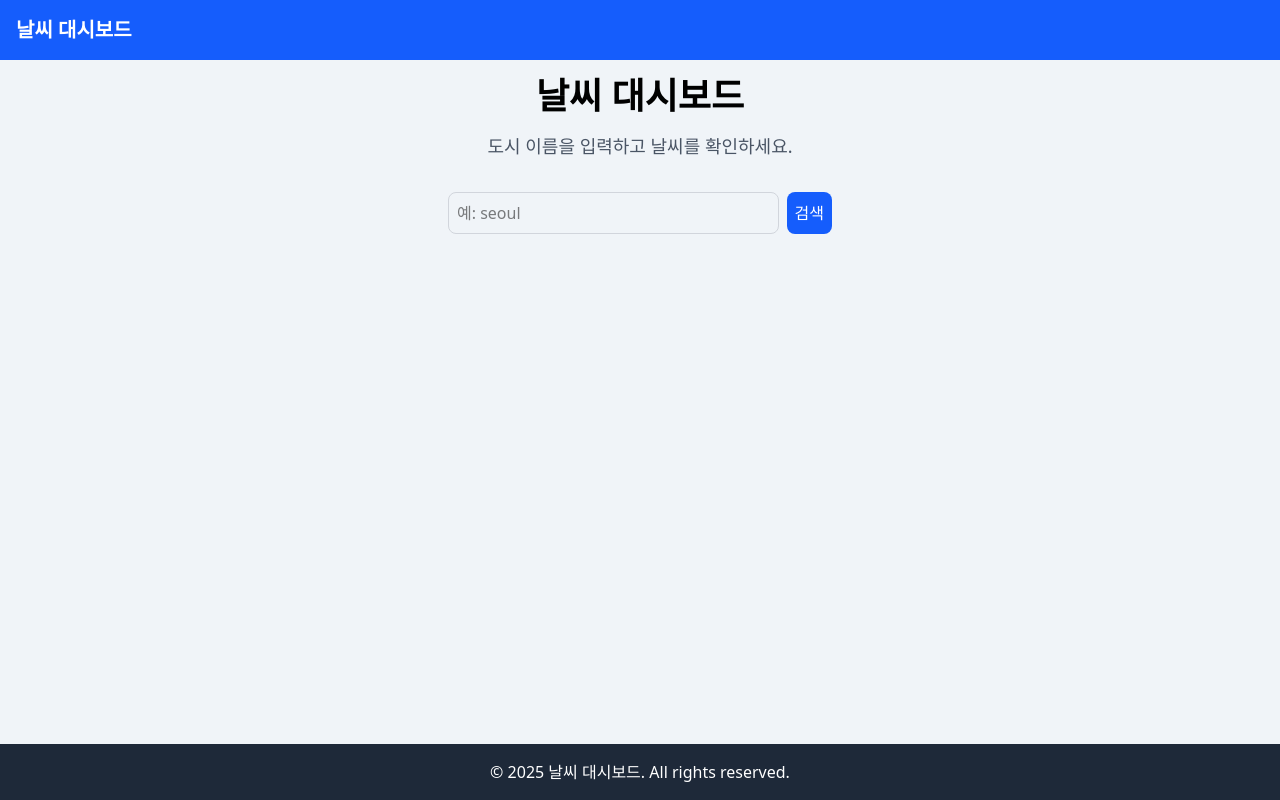
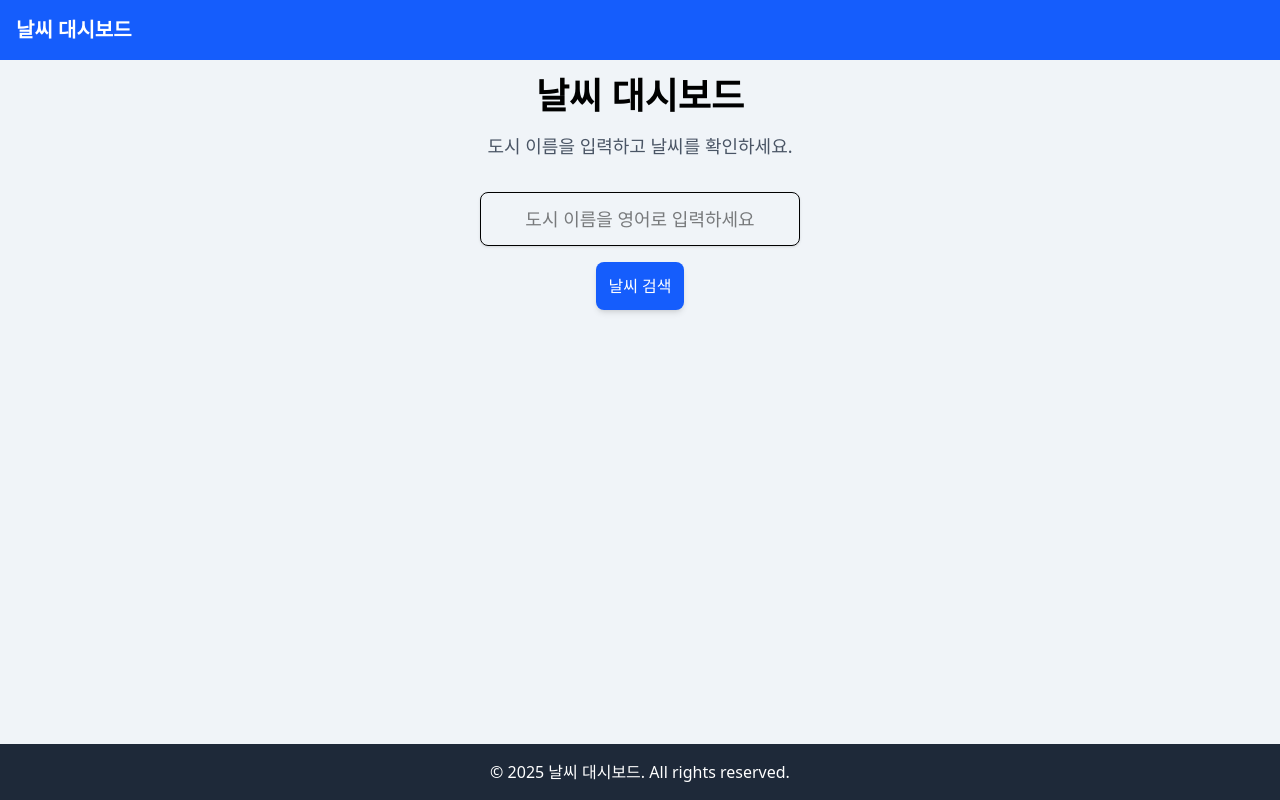
Before and after one commit to J-Plum/next-weather-dashboard, a Next.js app: page / in a window 1280 px wide. Built offline with nearby package versions, Linux system fonts and the light colour scheme.

Commit message:
refactor : Home 화면 리팩토링

```diff
--- a/app/page.js
+++ b/app/page.js
@@ -2,6 +2,7 @@
 
 import { useState } from "react";
 import { useRouter } from "next/navigation";
+import WeatherSearch from "@/components/WeatherSearch";
 
 export default function HomePage() {
   const [city, setCity] = useState("");
@@ -18,21 +19,7 @@ export default function HomePage() {
     <div className="flex flex-col items-center justify-center p-4">
       <h1 className="text-4xl font-bold mb-4">날씨 대시보드</h1>
       <p className="text-lg mb-8 text-gray-600">도시 이름을 입력하고 날씨를 확인하세요.</p>
-      <form onSubmit={handleSubmit} className="flex gap-2 w-full max-w-sm">
-        <input
-          type="text"
-          value={city}
-          onChange={(e) => setCity(e.target.value)}
-          placeholder="예: seoul"
-          className="flex-1 border border-gray-300 p-2 rounded-lg focus:outline-none focus:ring-2 focus:ring-blue-500"
-        />
-        <button
-          type="submit"
-          className="bg-blue-600 text-white p-2 rounded-lg hover:bg-blue-700 transition-colors"
-        >
-          검색
-        </button>
-      </form>
+      <WeatherSearch />
     </div>
   );
 }
--- a/app/weather/[city]/page.js
+++ b/app/weather/[city]/page.js
@@ -5,7 +5,7 @@ export default async function WeatherPage({ params }) {
 
   const weatherData = await getWeatherData(city);
 
-  return <WeatherDisplay weatherData={weatherData} city={city} />;
+  return <WeatherDisplay weatherData={weatherData} cy={city} />;
 }
 
 async function getWeatherData(city) {
--- /dev/null
+++ b/components/WeatherSearch.js
@@ -0,0 +1,34 @@
+"use client";
+
+import { useState } from "react";
+import { useRouter } from "next/navigation";
+
+export default function WeatherSearch() {
+  const [city, setCity] = useState("");
+  const router = useRouter();
+
+  const handleSubmit = (e) => {
+    e.preventDefault();
+    if (city) {
+      router.push(`/weather/${city}`);
+    }
+  };
+
+  return (
+    <form onSubmit={handleSubmit} className="flex flex-col items-center">
+      <input
+        type="text"
+        value={city}
+        onChange={(e) => setCity(e.target.value)}
+        placeholder="도시 이름을 영어로 입력하세요"
+        className="p-3 border rounded-lg shadow-sm w-80 text-center text-lg"
+      />
+      <button
+        type="submit"
+        className="mt-4 p-3 bg-blue-600 text-white rounded-lg shadow-md hover:bg-blue-700 transition-colors"
+      >
+        날씨 검색
+      </button>
+    </form>
+  );
+}
```
